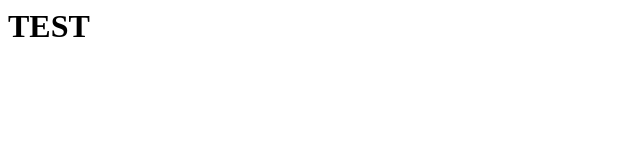
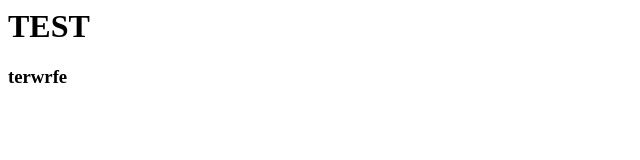
Before and after one commit to avsavotin/public, a plain HTML site: page index.html in a window 1280 px wide. Shown: the full height of the page, 0-640 px from the left. Drawn offline with Linux system fonts and the light colour scheme.

Commit message:
SECOND COMMIT

```diff
--- a/index.html
+++ b/index.html
@@ -1 +1,2 @@
 <h1>TEST</h1>
+<h3>terwrfe</h3>
```
